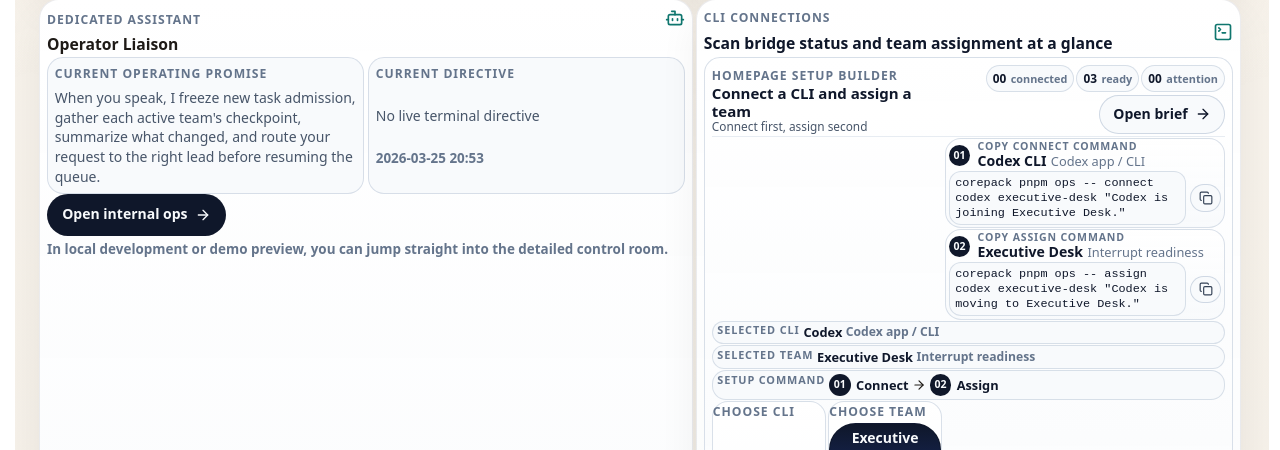
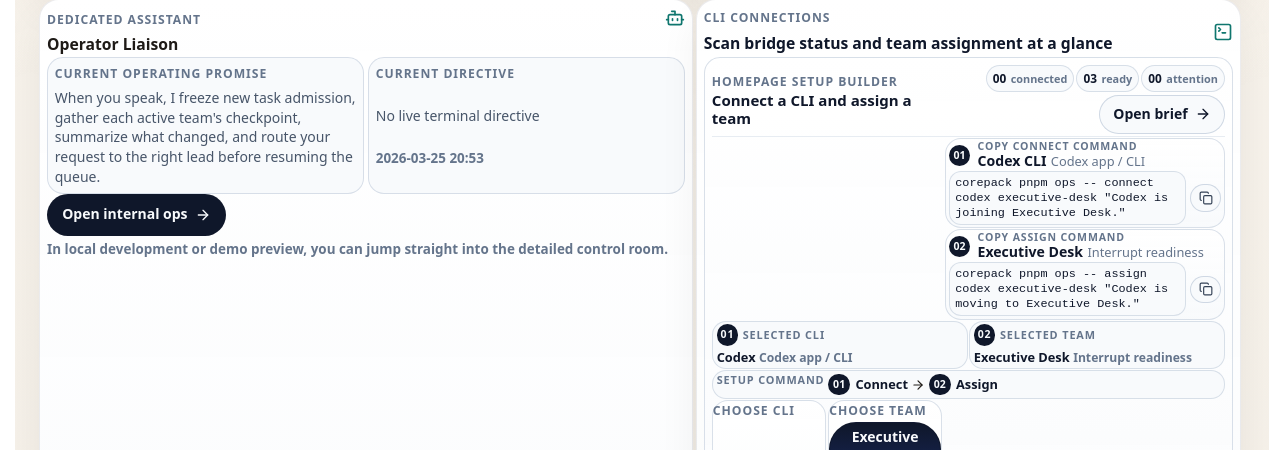
Before and after one commit to GongJae00/research-pages, a Next.js app in the folder apps/web/: page /en in a window 1280 px wide. Shown: the part 1720-2170 px from the top of the page. Built offline with nearby package versions, Linux system fonts and the light colour scheme; no server answers.

Commit message:
Autonomy batch 1431: shell-experience

```diff
--- a/apps/web/src/components/homepage-agent-control-section.module.css
+++ b/apps/web/src/components/homepage-agent-control-section.module.css
@@ -313,6 +313,9 @@
 }
 
 .setupDigestLabel {
+  display: inline-flex;
+  align-items: center;
+  gap: 0.28rem;
   color: #64748b;
   font-size: 0.68rem;
   font-weight: 700;
@@ -329,6 +332,7 @@
 }
 
 .setupFlowValue {
+  justify-content: space-between;
   row-gap: 0.12rem;
 }
 
@@ -428,7 +432,7 @@
 
 .setupDigestRow {
   display: grid;
-  grid-template-columns: minmax(0, 1fr) minmax(0, 1fr) minmax(1.15fr, 0);
+  grid-template-columns: repeat(2, minmax(0, 1fr));
   gap: 0.08rem;
 }
 
@@ -460,21 +464,18 @@
 
 .setupDigestRow .setupSummaryItem {
   min-width: 0;
-  padding: 0.18rem 0.28rem;
+  padding: 0.16rem 0.24rem;
   align-items: flex-start;
   align-content: start;
+}
+
+.setupFlowSummary {
+  grid-column: 1 / -1;
 }
 
 .setupDigestRow .sequenceSteps,
 .setupFlowValue {
   min-width: 0;
-}
-
-.compactBody {
-  margin: 0;
-  color: #475569;
-  font-size: 0.74rem;
-  line-height: 1.15;
 }
 
 .setupPicker {
--- a/apps/web/src/components/homepage-agent-control-section.tsx
+++ b/apps/web/src/components/homepage-agent-control-section.tsx
@@ -370,7 +370,6 @@ export function HomepageAgentControlSection({
               <div className={styles.setupTitleBlock}>
                 <span className={styles.metaLabel}>{copy.setupBuilderLabel}</span>
                 <h4>{copy.setupBuilderTitle}</h4>
-                <p className={styles.compactBody}>{copy.commandOrder}</p>
               </div>
               <div className={styles.setupHeaderActions}>
                 <div className={styles.providerSummaryChips}>
@@ -397,20 +396,26 @@ export function HomepageAgentControlSection({
             </div>
             <div className={styles.setupDigestRow}>
               <div className={styles.setupSummaryItem}>
-                <span className={styles.setupDigestLabel}>{copy.selectedCli ?? copy.chooseProvider}</span>
+                <span className={styles.setupDigestLabel}>
+                  <span className={styles.commandStep}>01</span>
+                  {copy.selectedCli ?? copy.chooseProvider}
+                </span>
                 <div className={styles.scanPillValue}>
                   <strong>{selectedProvider?.label ?? "-"}</strong>
                   <span className={styles.digestMeta}>{selectedProvider?.cliName ?? "-"}</span>
                 </div>
               </div>
               <div className={styles.setupSummaryItem}>
-                <span className={styles.setupDigestLabel}>{copy.selectedTeamLabel ?? copy.chooseTeam}</span>
+                <span className={styles.setupDigestLabel}>
+                  <span className={styles.commandStep}>02</span>
+                  {copy.selectedTeamLabel ?? copy.chooseTeam}
+                </span>
                 <div className={styles.scanPillValue}>
                   <strong>{selectedTeam?.name ?? "-"}</strong>
                   <span className={styles.digestMeta}>{selectedTeam?.lane ?? "-"}</span>
                 </div>
               </div>
-              <div className={styles.setupSummaryItem}>
+              <div className={`${styles.setupSummaryItem} ${styles.setupFlowSummary}`}>
                 <span className={styles.setupDigestLabel}>{copy.setupCommand}</span>
                 <div className={`${styles.scanPillValue} ${styles.setupFlowValue}`}>
                   <span className={styles.sequenceStep}>
```
